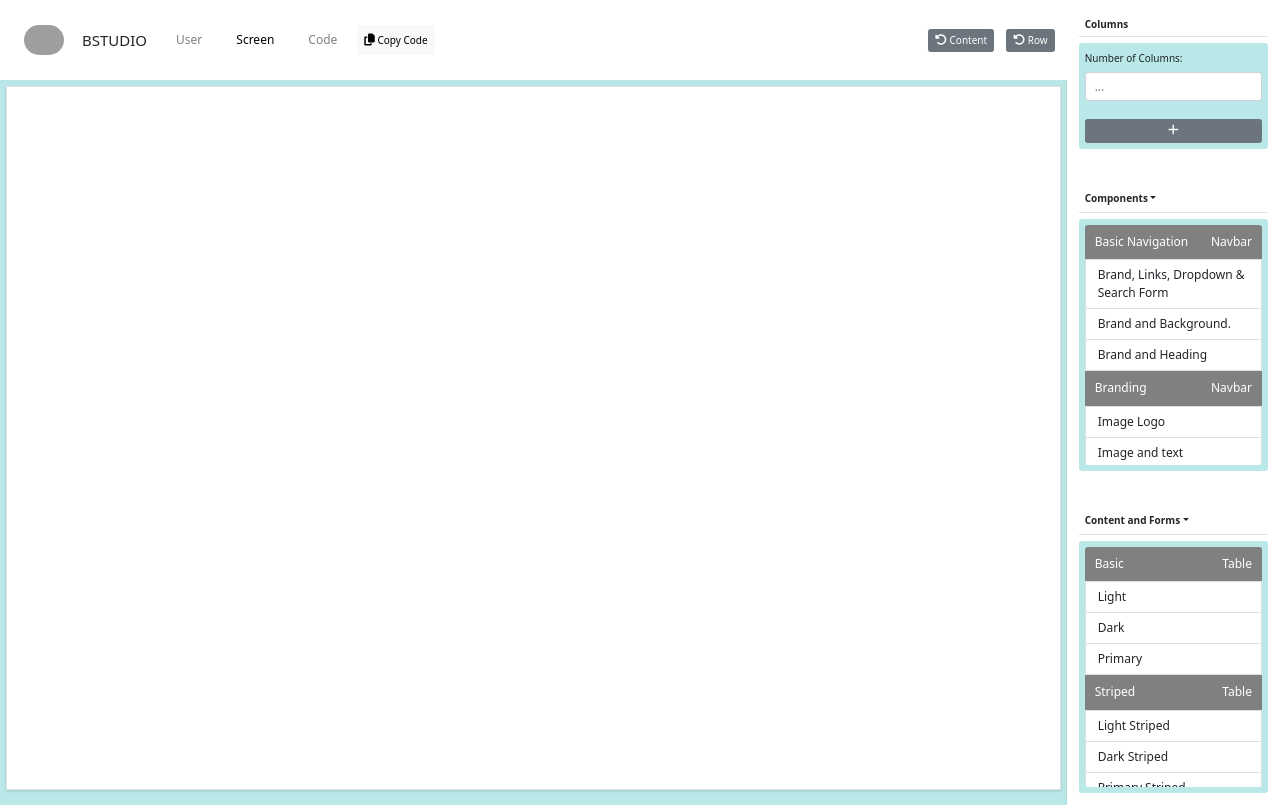
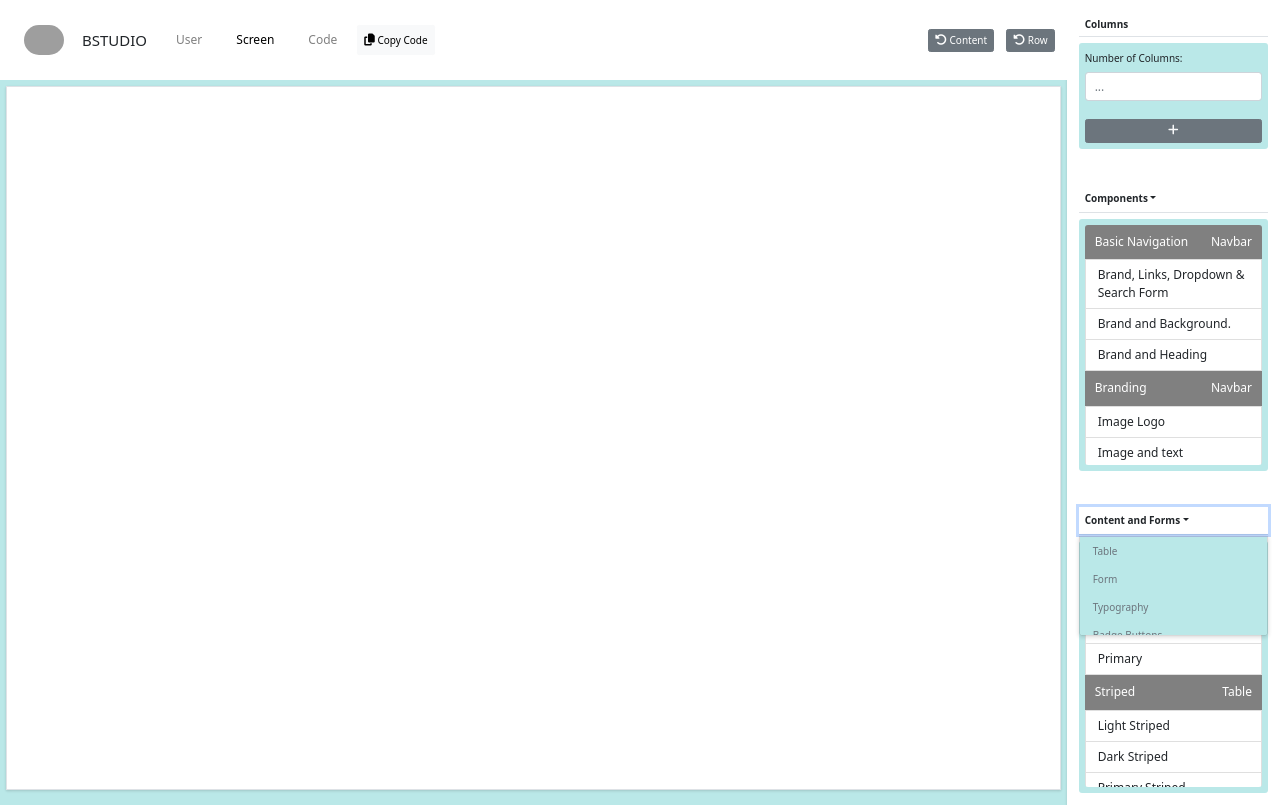
Before and after one commit to johncarlo-dizon/bstudio, a CodeIgniter 4 app: the page made by app/Views/dashboard_view.php in a window 1280 px wide, after a click on "Content and Forms". Run offline with PHP 8.4 and a stand-in for CodeIgniter, Linux system fonts and the light colour scheme; the template is opened without the code that fills it, so the values that code supplies are empty; some libraries are stand-ins or nearby versions; grey boxes are pictures that could not be loaded.

Commit message:
others contents

```diff
--- a/app/Views/others/container.php
+++ b/app/Views/others/container.php
@@ -7,7 +7,7 @@
             if(!isset($activePage)){
               $activePage = 'navbar';
             }
-test
+
              ?>
            <li class="nav-item">
              <a href="<?=base_url("/getList/navbar")?>" class="nav-link dropdown-item <?php if ($activePage == 'navbar' ) echo 'active'; ?>">Navbar</a>
--- /dev/null
+++ b/app/Views/others/contents.php
@@ -0,0 +1,32 @@
+<ul class="dropdown-menu w-100 ">
+
+             <?php
+
+
+            $activePage =  session()->get("conts");
+            if(!isset($activePage)){
+              $activePage = 'table';
+            }
+
+             ?>
+
+           <li class="nav-item">
+             <a href="<?=base_url("/getContent/table")?>" class="nav-link dropdown-item <?php if ($activePage == 'table') echo 'active'; ?>">Table</a>
+           </li>
+
+           <li class="nav-item">
+             <a href="<?=base_url("/getContent/form")?>" class="nav-link dropdown-item <?php if ($activePage == 'form') echo 'active'; ?>">Form</a>
+           </li>
+
+           <li class="nav-item">
+             <a href="<?=base_url("/getContent/typography")?>" class="nav-link dropdown-item <?php if ($activePage == 'typography') echo 'active'; ?>">Typography</a>
+           </li>
+
+           <li class="nav-item">
+             <a href="<?=base_url("/getContent/badgebuttons")?>" class="nav-link dropdown-item <?php if ($activePage == 'badgebuttons') echo 'active'; ?>">Badge Buttons</a>
+           </li>
+
+           <li class="nav-item">
+             <a href="<?=base_url("/getContent/scrollspy")?>" class="nav-link dropdown-item <?php if ($activePage == 'scrollspy') echo 'active'; ?>">ScrollSpy</a>
+           </li>
+         </ul>
```
Also changed, not shown: 3 other files.
